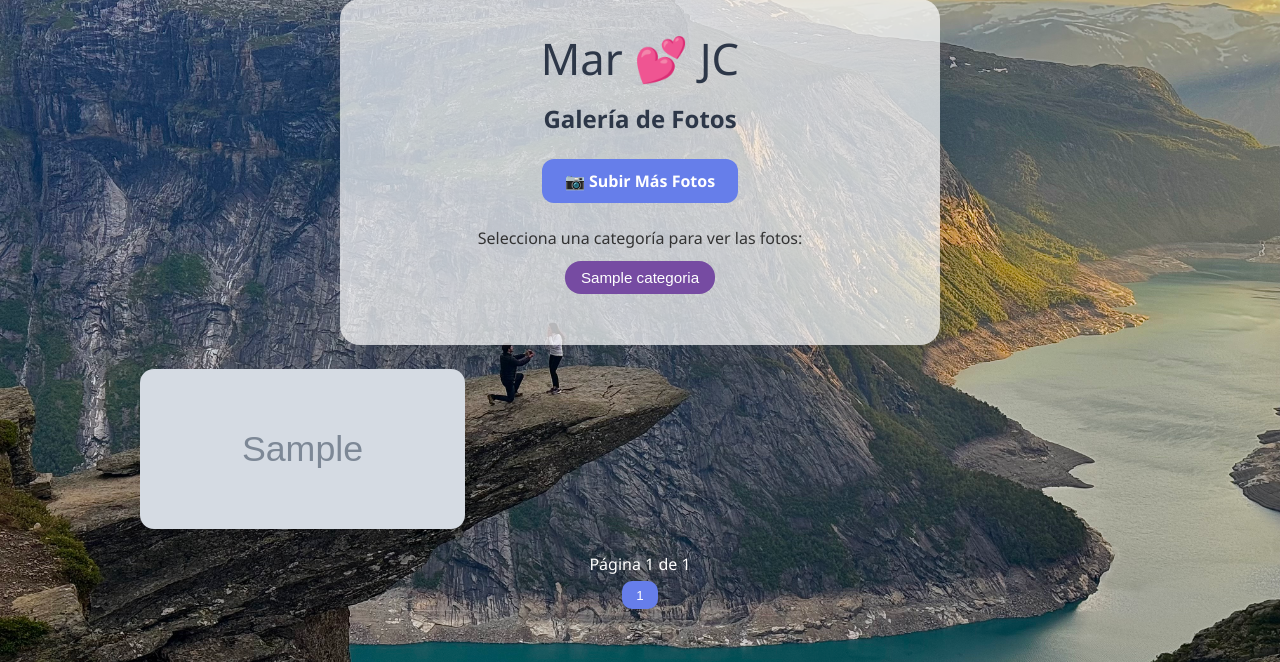
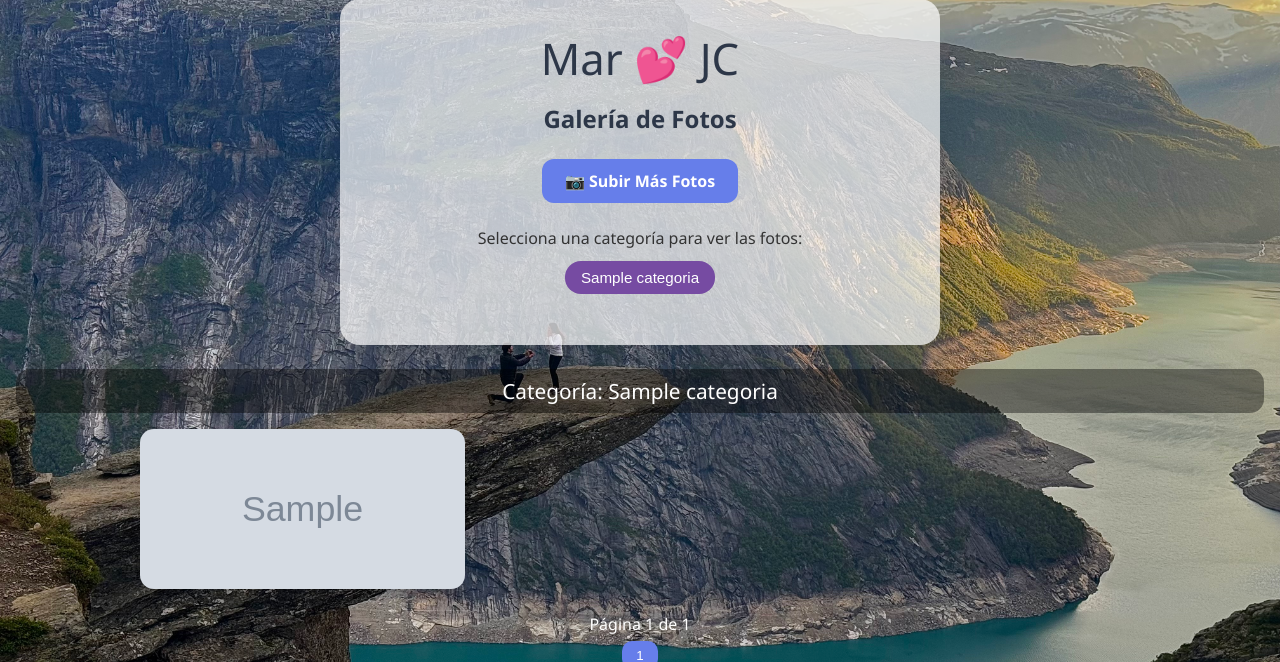
Before and after one commit to Nanrehr/fotos-boda, a Flask app: template templates/gallery.html in a window 1280 px wide. Shown: the part 33-695 px from the top of the page. Run offline with Flask 3, Linux system fonts and the light colour scheme; the template is opened without the code that fills it: most values are stand-ins (such as "Sample title", 1, 10 or a date in 2020); grey boxes marked "Sample" are stand-in pictures.

Commit message:
Actualizar gallery.html

```diff
--- a/templates/gallery.html
+++ b/templates/gallery.html
@@ -75,6 +75,17 @@
       border-radius: 16px;
       cursor: pointer;
       font-size: 0.95rem;
+    }
+
+    .selected-category {
+      text-align: center;
+      font-size: 1.3rem;
+      color: white;
+      margin-bottom: 1rem;
+      background: rgba(0, 0, 0, 0.4);
+      padding: 0.5rem 1rem;
+      border-radius: 14px;
+      display: none;
     }
 
     .gallery {
@@ -161,6 +172,8 @@
     </div>
   </section>
 
+  <div id="selectedCategory" class="selected-category"></div>
+
   {% for categoria, lista in fotos_por_categoria.items() %}
     {% if lista %}
       <section class="gallery" id="cat-{{ categoria }}" style="display:none;">
@@ -195,6 +208,11 @@
 
       categoriaActual = cat;
       paginaActual = 1;
+
+      // Mostrar nombre de categoría
+      const info = document.getElementById('selectedCategory');
+      info.textContent = `Categoría: ${cat}`;
+      info.style.display = 'block';
 
       // Obtener todas las fotos de la categoría
       todasFotos = Array.from(galeria.querySelectorAll('.photo'));
```
